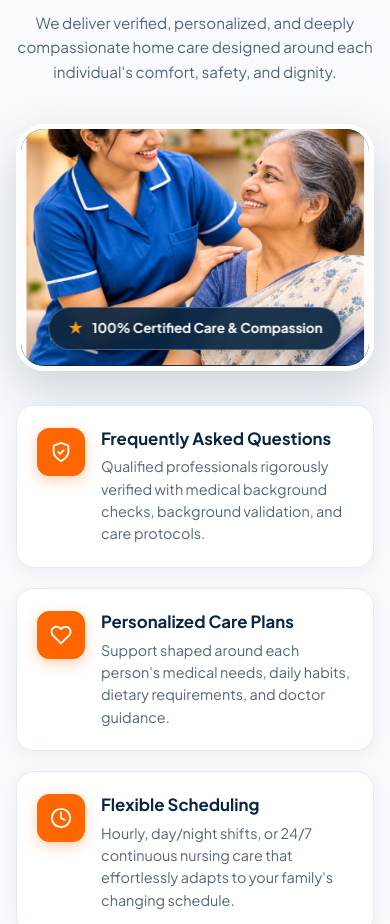
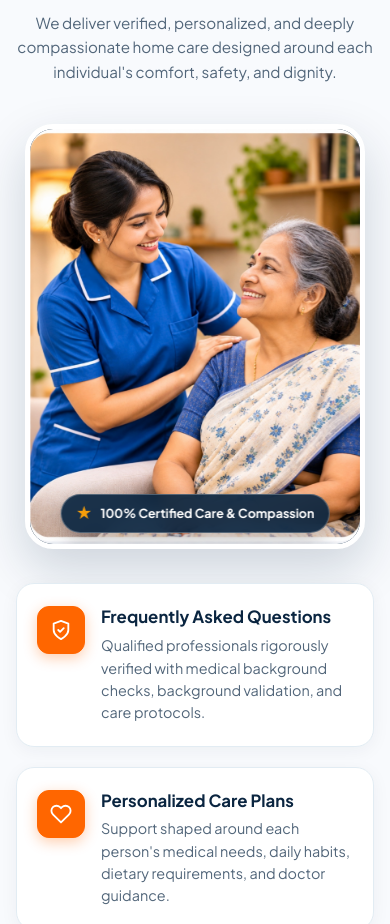
Before and after one commit to Neelaiah145/VRC-Home-Care-Services, a plain HTML site: page index.html in a window 390 px wide. Shown: the part 4713-5637 px from the top of the page. Drawn offline with nearby package versions, Linux system fonts and the light colour scheme; animation ran at ten frames a second.

Commit message:
change abiut us reposne

```diff
--- a/assets/css/styles.css
+++ b/assets/css/styles.css
@@ -2476,9 +2476,9 @@ button.btn:hover .btn-flip-label span {
   .why-center-frame {
     max-width: 380px;
     width: 100%;
-    aspect-ratio: 16 / 11;
+    aspect-ratio: 4 / 5;
+    height: auto;
     min-height: auto;
-    height: auto;
     margin: 0 auto;
   }
 
@@ -2487,18 +2487,38 @@ button.btn:hover .btn-flip-label span {
     max-width: 100% !important;
     height: 100% !important;
     object-fit: cover !important;
-    object-position: center !important;
+    object-position: top center !important;
     transform: none !important;
   }
 }
 
 @media (max-width: 480px) {
   .why-center-frame {
-    max-width: 100%;
+    max-width: 340px;
     width: 100%;
-    aspect-ratio: 16 / 11;
+    aspect-ratio: 4 / 5;
+    height: auto;
     min-height: auto;
-    height: auto;
+  }
+
+  .why-center-badge {
+    bottom: 12px;
+    padding: 6px 14px;
+    font-size: 0.78rem;
+    max-width: 92%;
+    white-space: nowrap;
+  }
+}
+
+@media (max-width: 350px) {
+  .why-center-frame {
+    max-width: 290px;
+    aspect-ratio: 4 / 5;
+  }
+
+  .why-center-badge {
+    font-size: 0.72rem;
+    padding: 5px 10px;
   }
 }
 
--- a/index.html
+++ b/index.html
@@ -18,7 +18,7 @@
   <link rel="stylesheet" href="https://cdnjs.cloudflare.com/ajax/libs/aos/2.3.4/aos.css">
 
   <!-- Main Stylesheet -->
-  <link rel="stylesheet" href="assets/css/styles.css?v=3.2">
+  <link rel="stylesheet" href="assets/css/styles.css?v=3.3">
 </head>
 <body>
 
```
